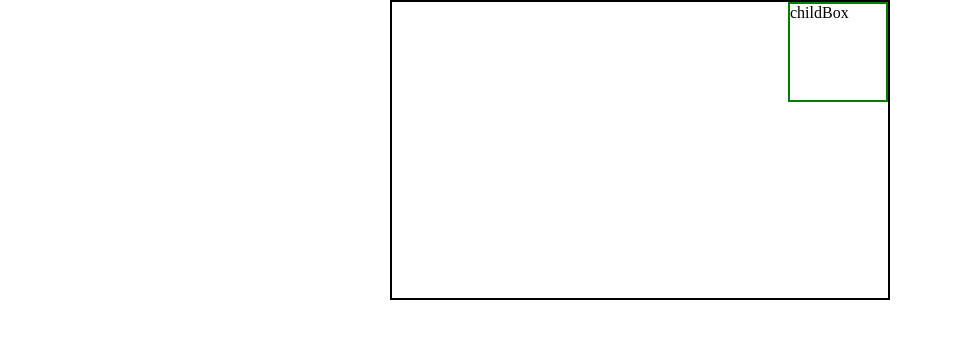
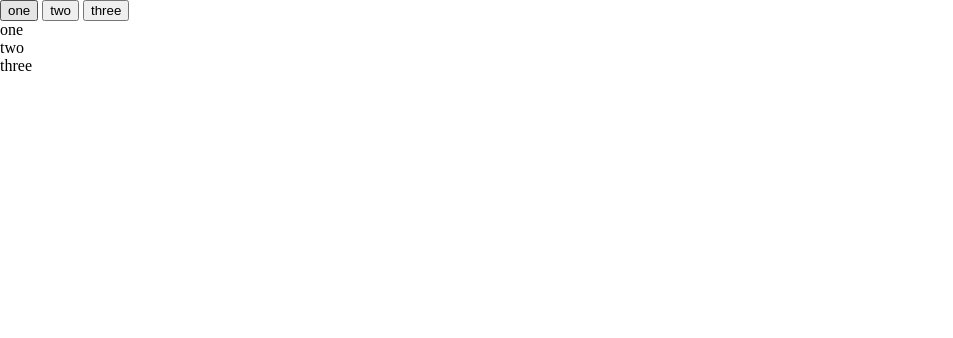
Before and after one commit to sivafastbokz/css-practice, a plain HTML site: page index.html in a window 1280 px wide. Shown: the whole page, without its empty margins (0-953 px from the left). Drawn offline with Linux system fonts and the light colour scheme.

Commit message:
some updates pending

```diff
--- a/index.css
+++ b/index.css
@@ -264,10 +264,6 @@ p{
     left: 95px;
     z-index: 1000;
 } */
-.display{
-    display: block;
-}
-
 .parent{
     border: 2px solid black;
     height: 300px;
@@ -281,5 +277,7 @@ p{
     width: 100px;
     position: absolute;
     right:0;
-
 }
+.display{
+    display: block;
+}
--- a/index.html
+++ b/index.html
@@ -101,24 +101,25 @@
           <div class='box2'>box2</div> -->
           <!-- <div class='box3'>box3</div> -->
 
-          <!-- <div class='display'>
+              <!-- positions -->
+
+              <!-- <div class='parent'>
+                <div class='child'>
+                    childBox
+                </div>
+              </div> -->
+
+              <!-- display -->
+
+              <div class='display'>
               <button>one</button>
               <button>two</button>
               <button>three</button>
-
-          </div>
-             <div >one</div>
-              <div>two</div>
-              <div>three</div> -->
-
-              <!-- positions -->
-
-              <div class='parent'>
-                <div class='child'>
-                    childBox
-                </div>
               </div>
 
+              <div class='display2'>one</div>
+              <div>two</div>
+              <div>three</div>
 
 
 
```
